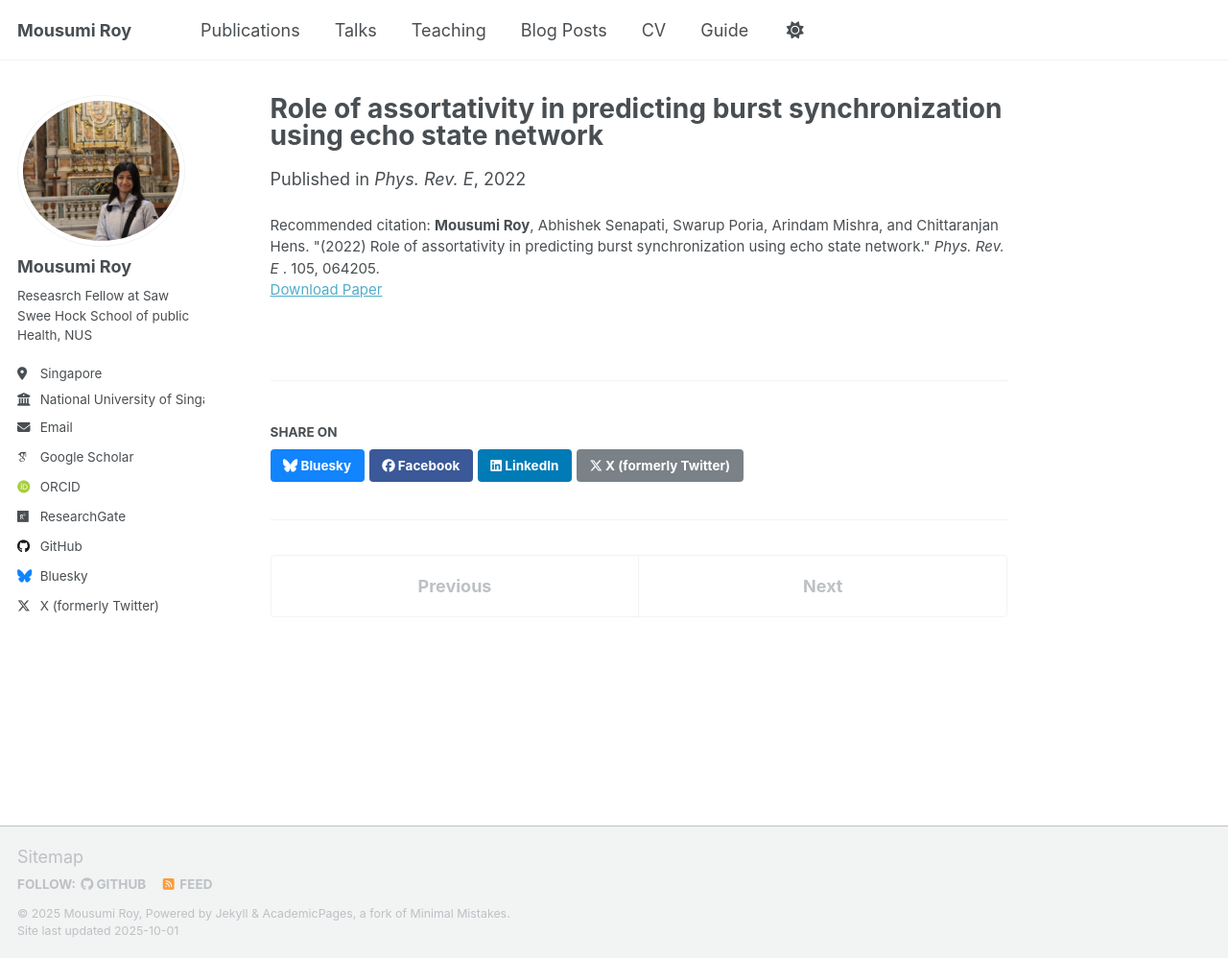
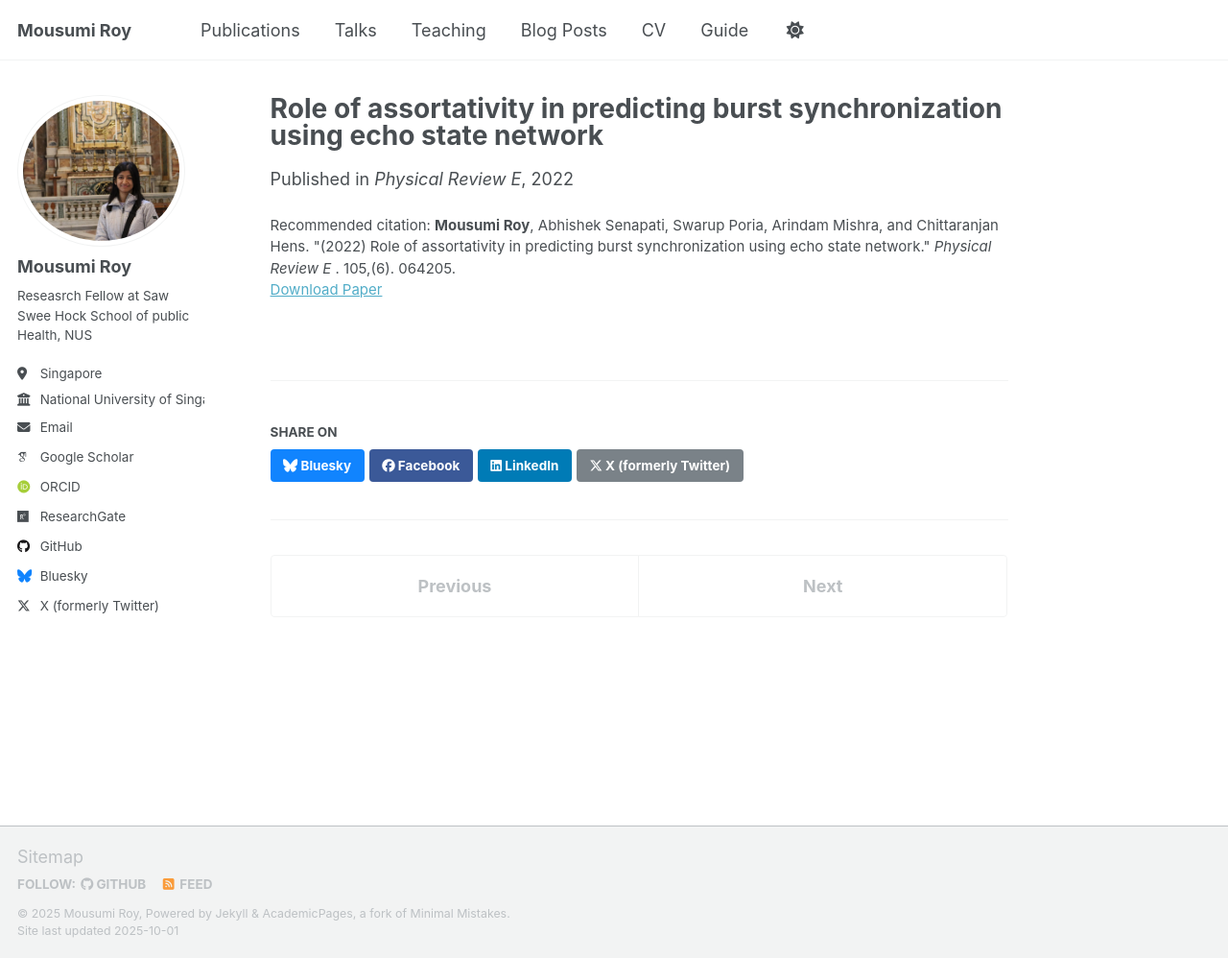
Before and after one commit to mousumi3104/mousumi3104.github.io, a Jekyll site: the page built from _publications/2022-06-10-esn-assortativity.md, in a window 1280 px wide and 998 px high. Shown: the whole window at 96% size. Built offline with Jekyll 4.4.1, drawn with Linux system fonts in a browser that asks for light colours; some web fonts are replaced; a script that is not in the unit is left out.

Commit message:
Update 2022-06-10-esn-assortativity.md

```diff
--- a/_publications/2022-06-10-esn-assortativity.md
+++ b/_publications/2022-06-10-esn-assortativity.md
@@ -3,7 +3,7 @@ title: "Role of assortativity in predicting burst synchronization using echo sta
 collection: publications
 permalink: /publication/2022-06-10-esn-assortativity
 date: 2022-06-10
-venue: 'Phys. Rev. E'
+venue: 'Physical Review E'
 paperurl: 'https://journals.aps.org/pre/abstract/10.1103/PhysRevE.105.064205'
-citation: '<b>Mousumi Roy</b>, Abhishek Senapati, Swarup Poria, Arindam Mishra, and Chittaranjan Hens. &quot;(2022) Role of assortativity in predicting burst synchronization using echo state network.&quot; <i>Phys. Rev. E </i>. 105, 064205.'
+citation: '<b>Mousumi Roy</b>, Abhishek Senapati, Swarup Poria, Arindam Mishra, and Chittaranjan Hens. &quot;(2022) Role of assortativity in predicting burst synchronization using echo state network.&quot; <i>Physical Review E </i>. 105,(6). 064205.'
 ---
```
